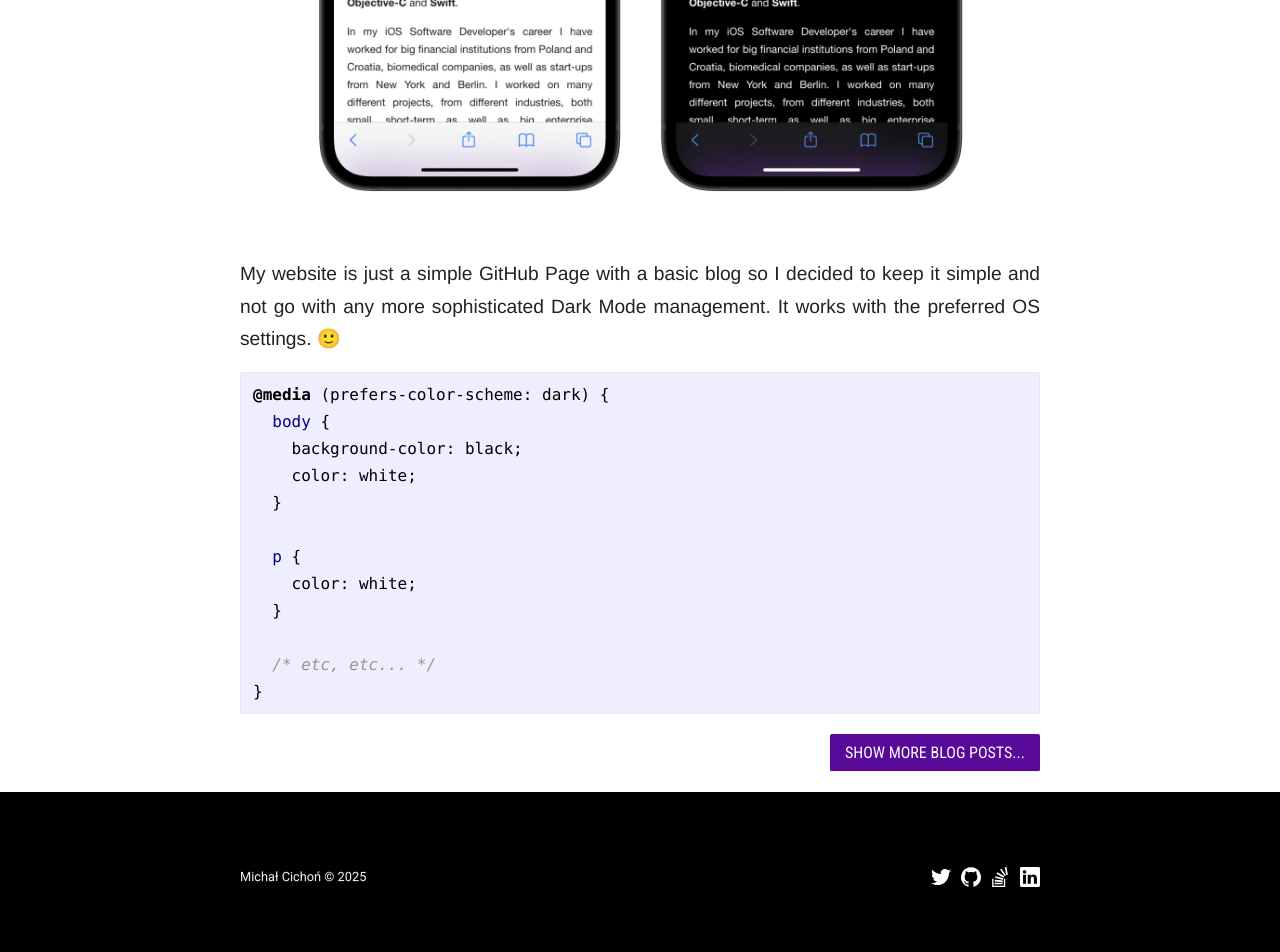
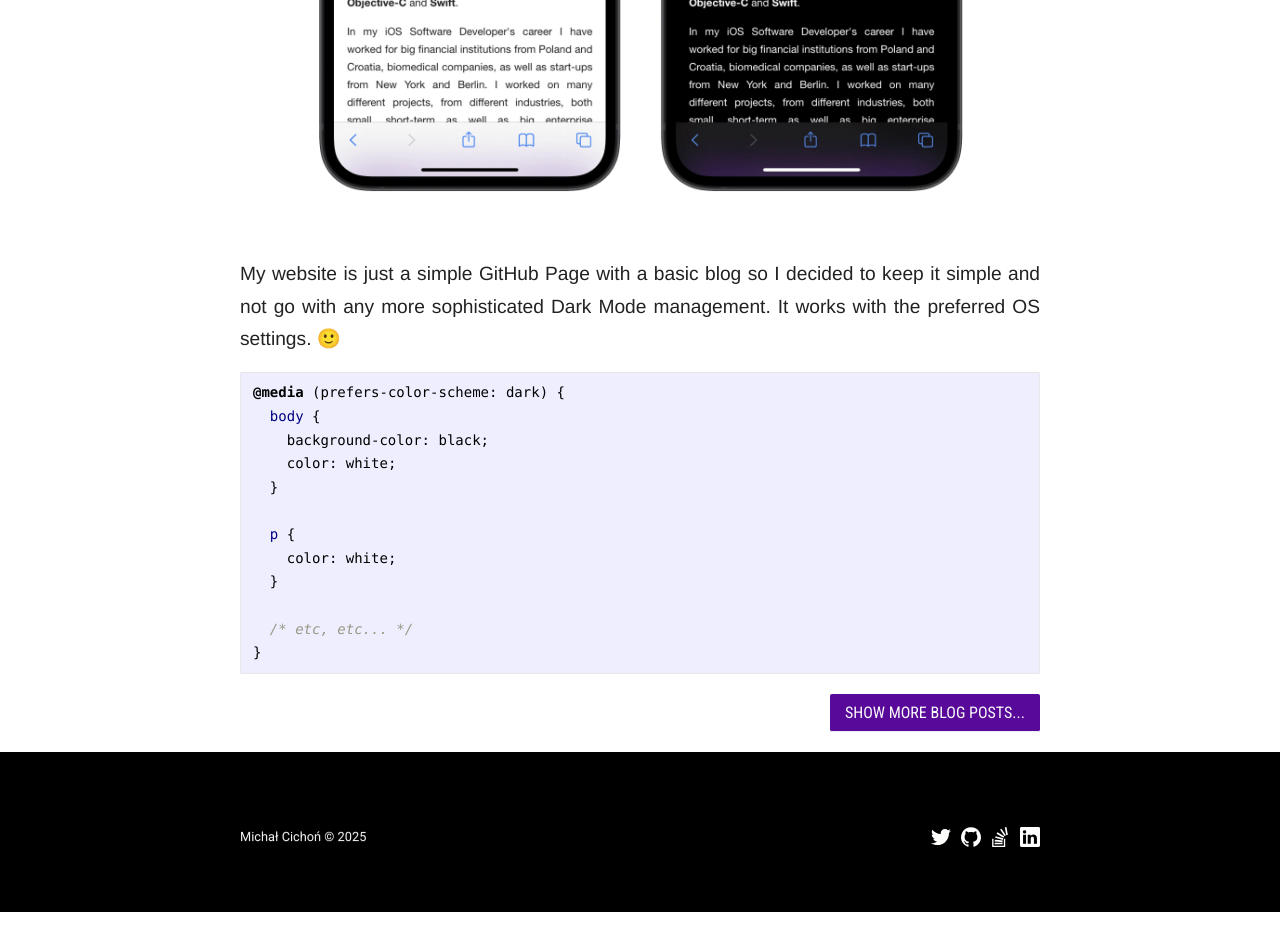
Before and after one commit to michalcichon/michalcichon.github.io, a Jekyll site: the page built from _posts/2021-04-18-just-added-dark-mode-to-my-homepage.md, in a window 1280 px wide. Shown: the part 864-1816 px from the top of the page. Built offline with Jekyll 4.4.1, drawn with Linux system fonts in a browser that asks for light colours; comment, search, counter and statistics services are not loaded; after the commit the page ends 1776 px from its top, so only the background shows below that.

Commit message:
pre font size

```diff
--- a/css/main.css
+++ b/css/main.css
@@ -900,11 +900,10 @@ blockquote > :last-child {
 
 /** Code formatting */
 pre, code {
-  font-size: 12px;
+  font-size: 14px;
   border: 1px solid #e8e8e8;
   border-radius: 3px;
   background-color: #eef;
-  font-size: 100%;
 }
 
 code { padding: 1px 5px; }
```
Also changed, not shown: css/main.min.css.
